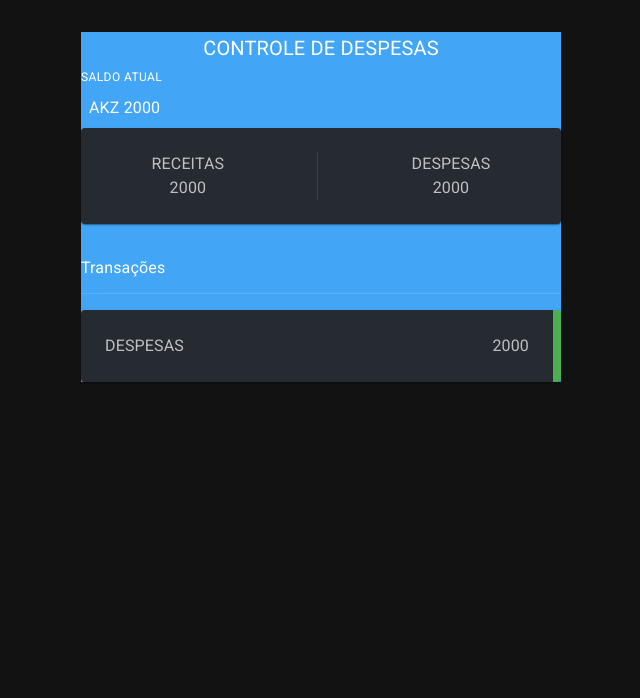
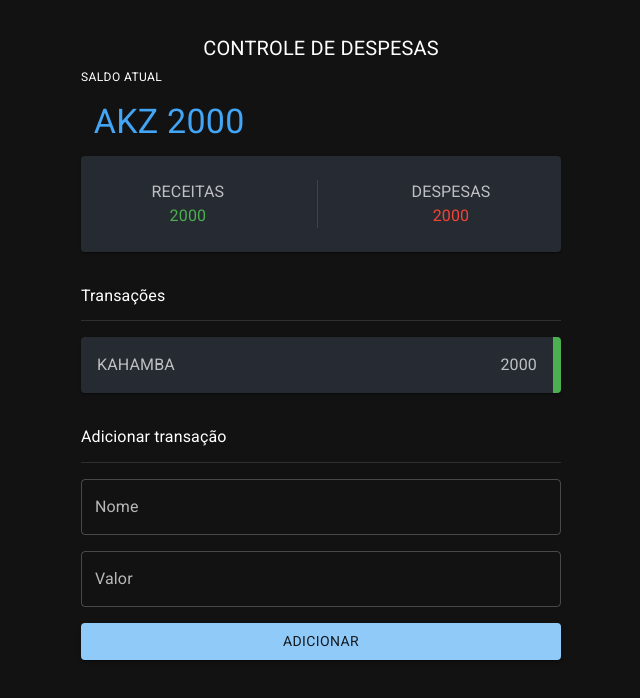
Before and after one commit to PascoalKahamba/financial-manager, a React (Vite) app: page / in a window 1280 px wide. Shown: the top 698 px of the page, without its empty margins (319-959 px from the left). Built offline with nearby package versions, Linux system fonts and the light colour scheme.

Commit message:
I've created the Buttom Add

```diff
--- a/src/components/Home.tsx
+++ b/src/components/Home.tsx
@@ -6,8 +6,10 @@ import {
   Paper,
   styled,
   Divider,
+  Button,
 } from "@mui/material";
-import { green } from "@mui/material/colors";
+import { green, red } from "@mui/material/colors";
+import TextField from "@mui/material/TextField";
 
 import React from "react";
 import useGlobalContext from "../hooks/useGlobalContext";
@@ -31,19 +33,14 @@ const Home = () => {
 
   return (
     <Box component="div">
-      <Box
-        component="div"
-        sx={{ maxWidth: "30rem", margin: "2rem auto", backgroundColor: dark }}
-      >
+      <Box component="div" sx={{ maxWidth: "30rem", margin: "2rem auto" }}>
         <Typography variant="h6" sx={{ textAlign: "center" }}>
           CONTROLE DE DESPESAS
         </Typography>
-        <Typography variant="caption" sx={{ textAlign: "center" }}>
-          SALDO ATUAL
+        <Typography variant="caption">SALDO ATUAL</Typography>
+        <Typography variant="h4" sx={{ padding: ".8rem", color: dark }}>
+          AKZ 2000
         </Typography>
-        <Box component="div" sx={{ padding: ".5rem" }}>
-          AKZ 2000
-        </Box>
 
         <Box sx={{ width: "100%" }}>
           <Stack spacing={2}>
@@ -51,12 +48,12 @@ const Home = () => {
             <CompanyBalance>
               <Box component="div" sx={{ textAlign: "center" }}>
                 <Typography>RECEITAS</Typography>
-                <Typography>2000</Typography>
+                <Typography sx={{ color: green[500] }}>2000</Typography>
               </Box>
               <Divider orientation="vertical" flexItem />
               <Box component="div" sx={{ textAlign: "center" }}>
                 <Typography>DESPESAS</Typography>
-                <Typography>2000</Typography>
+                <Typography sx={{ color: red[500] }}>2000</Typography>
               </Box>{" "}
             </CompanyBalance>
           </Stack>
@@ -74,12 +71,32 @@ const Home = () => {
             component="div"
             sx={{ fontWeight: "bold" }}
           />
-          <Stack spacing={2} sx={{ marginTop: "1rem" }}>
+          <Stack spacing={1} sx={{ marginTop: "1rem" }}>
             <Operations sx={{ borderRight: `.5rem solid ${green[500]}` }}>
-              <Typography>DESPESAS</Typography>
+              <Typography>KAHAMBA</Typography>
               <Typography>2000</Typography>
             </Operations>
           </Stack>
+          <Box component="form" sx={{ marginTop: "2rem" }}>
+            <Typography sx={{ marginBottom: ".8rem" }}>
+              Adicionar transação
+            </Typography>
+            <Divider
+              orientation="horizontal"
+              component="div"
+              sx={{ fontWeight: "bold", marginBottom: "1rem" }}
+            />
+            <Box
+              component="div"
+              sx={{ display: "flex", flexDirection: "column", gap: "1rem" }}
+            >
+              <TextField id="outlined-basic" label="Nome" variant="outlined" />
+              <TextField id="filled-basic" label="Valor" variant="outlined" />
+              <Button variant="contained" type="submit">
+                Adicionar
+              </Button>
+            </Box>
+          </Box>
         </Box>
       </Box>
     </Box>
--- a/src/components/MyStyles.ts
+++ b/src/components/MyStyles.ts
@@ -4,7 +4,7 @@ import { createGlobalStyle } from "styled-components";
 export const Operations = styled(Paper)(({ theme }) => ({
   backgroundColor: theme.palette.mode === "dark" ? "#1A2027" : "#fff",
   ...theme.typography.body2,
-  padding: theme.spacing(3),
+  padding: theme.spacing(2),
   display: "flex",
   justifyContent: "space-between",
   color: theme.palette.text.secondary,
```
